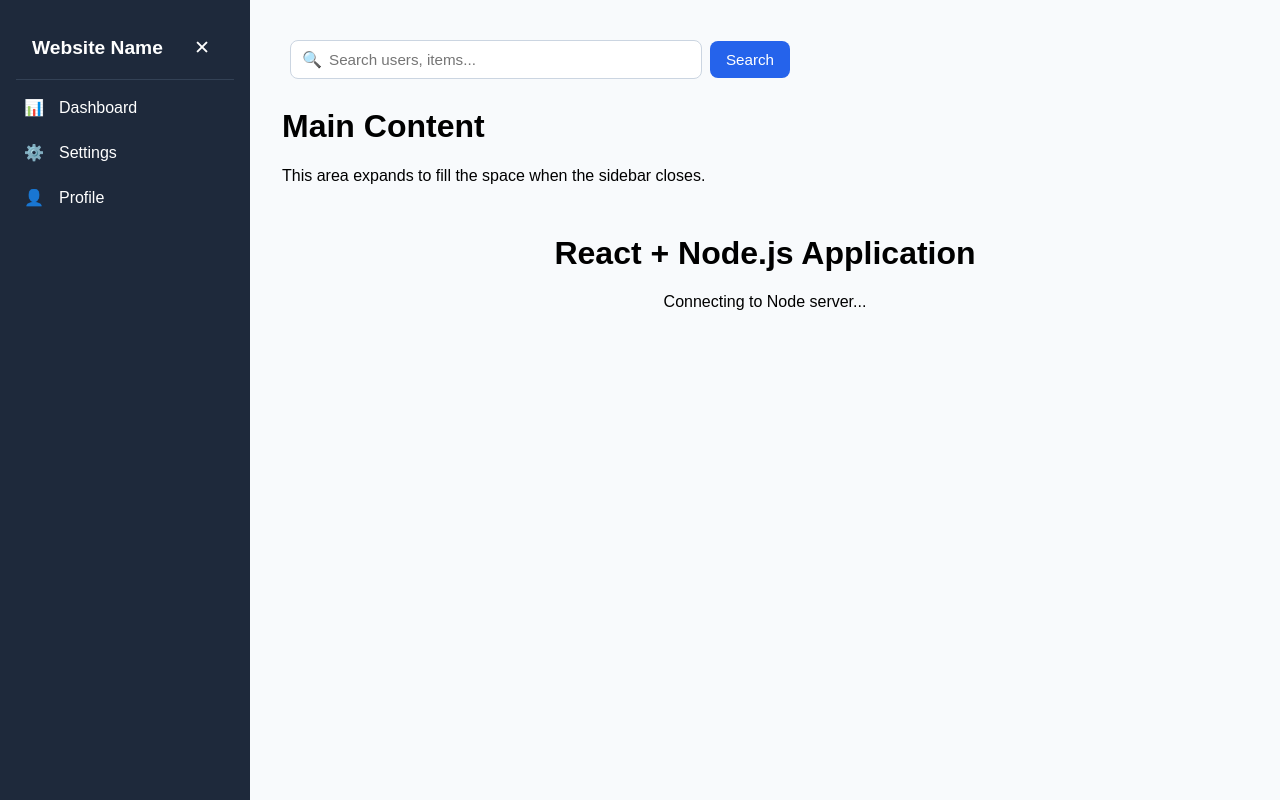
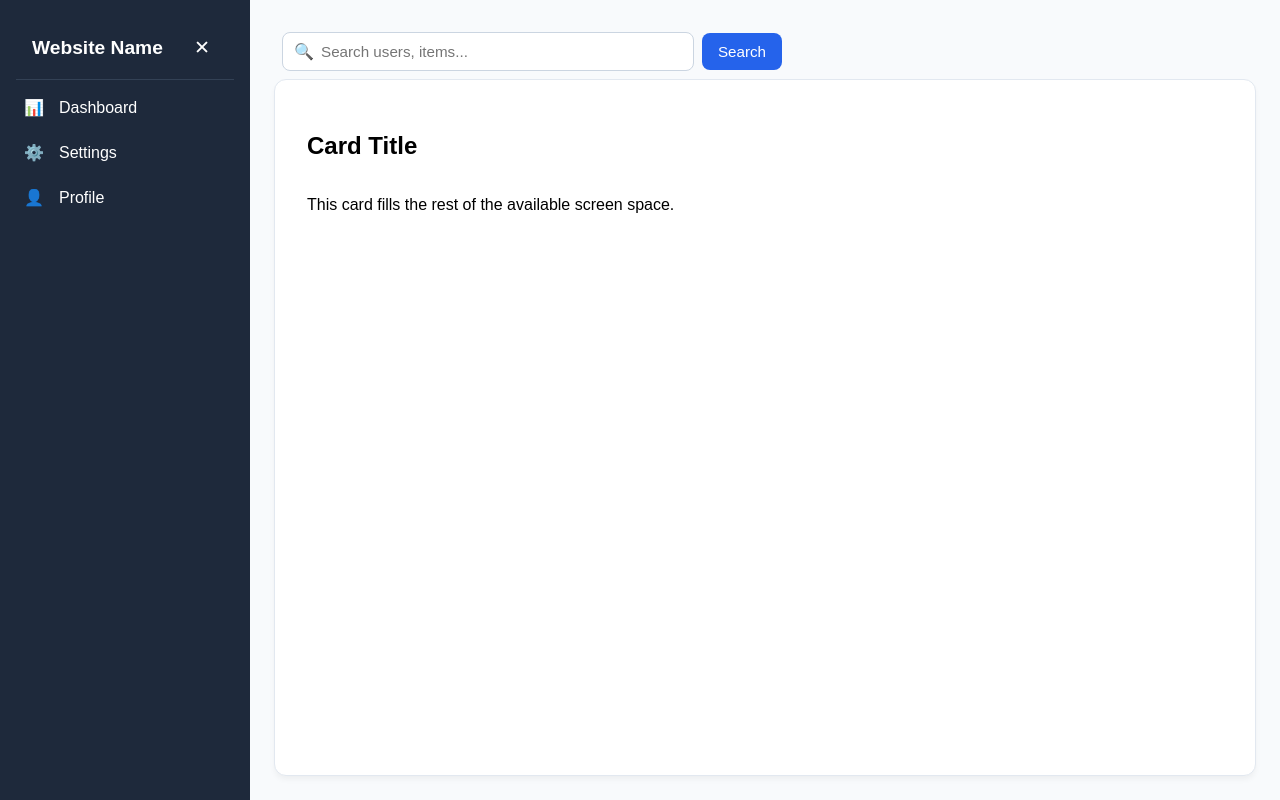
Before and after one commit to nyanym/recipe_app, a React (Vite) app in the folder client/: page / in a window 1280 px wide. Built offline with nearby package versions, Linux system fonts and the light colour scheme; no server answers.

Commit message:
added main page area

```diff
--- a/client/src/App.css
+++ b/client/src/App.css
@@ -8,6 +8,28 @@ html, body, #root {
 
 *, *:before, *:after {
   box-sizing: inherit;
+}
+
+
+.main-content {
+  flex: 1;
+  display: flex;
+  flex-direction: column;
+  padding: 1.5rem;
+  background-color: #f8fafc;
+  box-sizing: border-box;
+}
+
+.main-card {
+  flex: 1;
+  display: flex;
+  flex-direction: column;
+  background-color: #ffffff;
+  border-radius: 12px;
+  padding: 2rem;
+  border: 1px solid #e2e8f0;
+  box-shadow: 0 4px 6px -1px rgba(0, 0, 0, 0.05);
+  box-sizing: border-box;
 }
 
 /*Sidebar .css*/
@@ -115,12 +137,6 @@ html, body, #root {
   display: none;
 }
 
-.main-content {
-  flex: 1;
-  padding: 2rem;
-  background-color: #f8fafc;
-}
-
 .toggle-btn {
   background: transparent;
   border: none;
--- a/client/src/App.jsx
+++ b/client/src/App.jsx
@@ -69,11 +69,9 @@ function App() {
           <div style={{ padding: '.5rem' }}>
             <SearchBar onSearch={handleSearch} placeholder="Search users, items..." />
           </div>
-          <h1>Main Content</h1>
-          <p>This area expands to fill the space when the sidebar closes.</p>
-          <div style={{ textAlign: 'center', marginTop: '50px' }}>
-            <h1>React + Node.js Application</h1>
-            <p>{message ? message : 'Connecting to Node server...'}</p>
+          <div className="main-card">
+            <h2>Card Title</h2>
+            <p>This card fills the rest of the available screen space.</p>
           </div>
         </main>
       </div>
```
Also changed, not shown: client/src/app_jsx_templates.txt.
